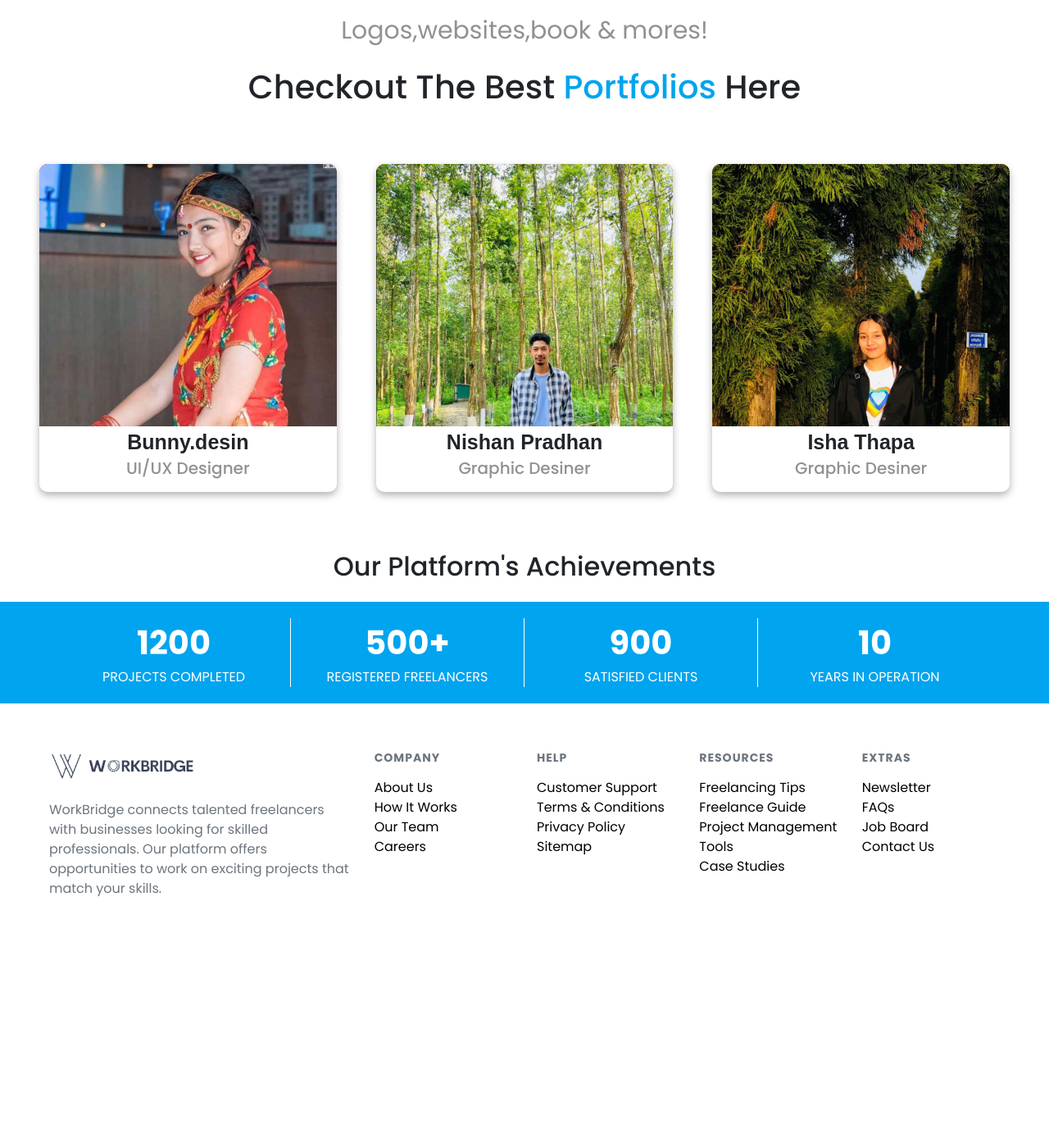
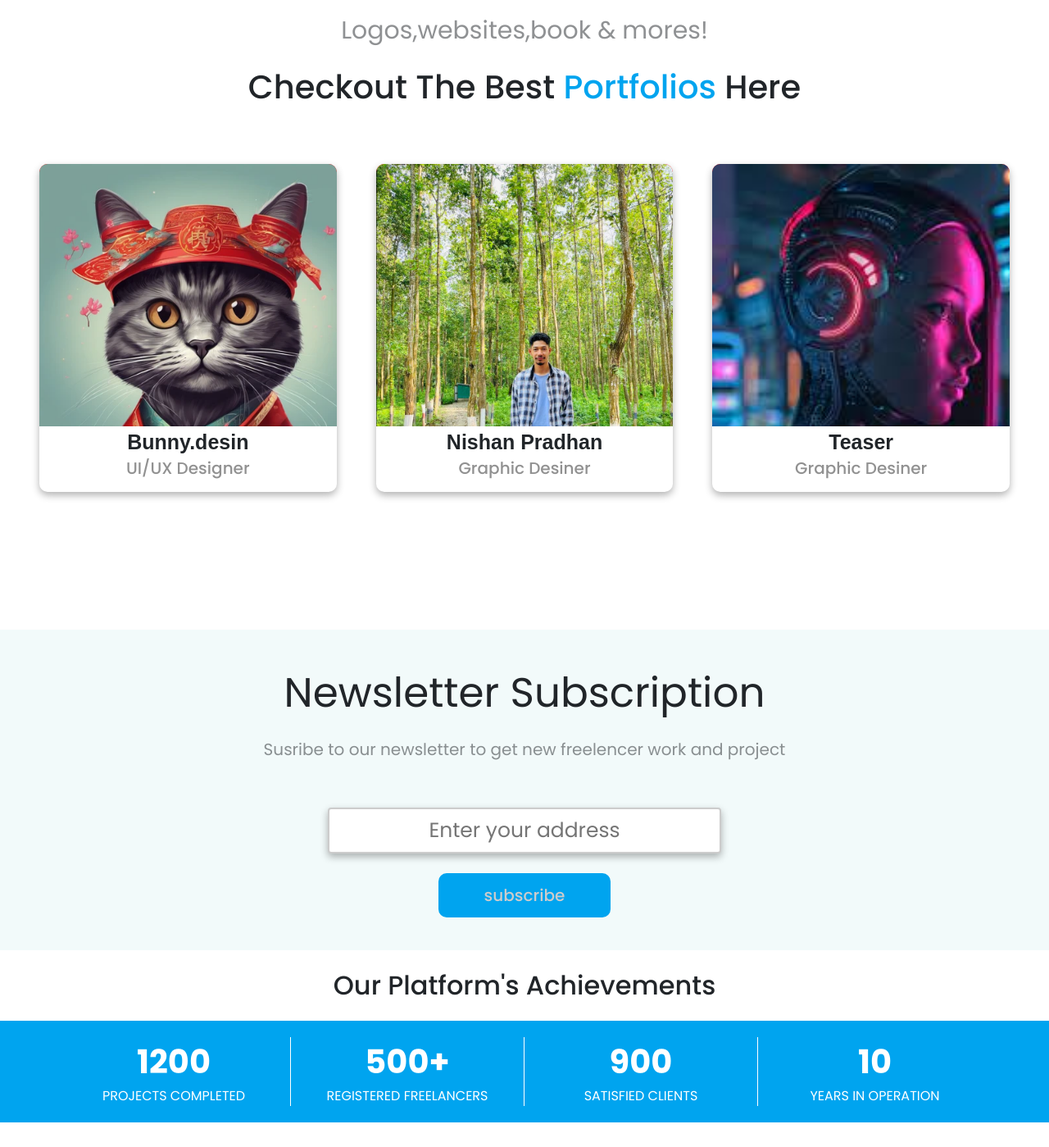
Before and after one commit to Nishan-Pradhan06/workBridge, a Laravel app: page / in a window 1280 px wide. Shown: the part 1354-2753 px from the top of the page at 82% size. Before the commit the page ends 2448 px from the top, so only its background shows below. Run offline with Laravel 12, Linux system fonts and the light colour scheme; some libraries are stand-ins or nearby versions.

Commit message:
changes some images

```diff
--- a/resources/views/welcome.blade.php
+++ b/resources/views/welcome.blade.php
@@ -119,6 +119,46 @@
             color: rgb(37,37,37);
 
         }
+        .subscription-container{
+            background-color: rgb(242,250,250);
+            text-align: center;
+            align-items: center;
+            justify-content: center;
+            line-height: 1.5;
+            margin-top:15vh;
+            padding: 5vh;
+        }
+        #s-top{
+            font-size: 50px;
+
+        }
+        #s-down{
+            font-size: 20px;
+            opacity: 0.5;
+        }
+        #email{
+            border: 2px solid #ccc;
+            border-radius: 4px;
+            font-size: 25px;
+            box-shadow: 0 4px 10px rgba(0, 0, 0, 0.3);
+            height: 7vh;
+            padding: 10px;
+            width: 60vh;
+            text-align: center;
+            margin-top: 5vh;
+            font-weight: 400;
+        }
+        #subscribe{
+            background-color: #00A4EF;
+            border: none;
+            padding: 1.5vh  7vh;
+            color: #ccc;
+            font-size: 20px;
+            margin-top: 3vh;
+            border-radius: 10px;
+            font-weight: 500;
+
+        }
 
         /* .details{
             display: flex;
@@ -169,8 +209,6 @@
         <div class="ways-text">
             <h1>Find The Best <br><span style="color:blue;">Freelancers</span> Here</h1>
             <p>Lorem ipsum dolor sit, amet consectetur adipisicing elit. Corporis veniam perferendis animi voluptatum dolorum hic, porro et vitae. Quam corrupti sint incidunt accusamus asperiores quisquam officiis est sapiente quod odit?</p>
-
-
         </div>
 
     </div>
@@ -186,7 +224,7 @@
         <div class="portfolios">
             <div class="portfolio">
                 <div class="image-box">
-                    <img src="bunny.jpg" alt="">
+                    <img src="bunny.webp" alt="">
                 </div>
                 <div class="text">
                     <p id="name">Bunny.desin</p>
@@ -208,10 +246,10 @@
 
             <div class="portfolio">
                 <div class="image-box">
-                    <img src="isha.jpg" alt="">
+                    <img src="teaser.jpg" alt="">
                 </div>
                 <div class="text">
-                    <p id="name">Isha Thapa</p>
+                    <p id="name">Teaser</p>
                     <p id="job">Graphic Desiner</p>
                 </div>
             </div>
@@ -219,7 +257,13 @@
         </div>
     </div>
 
-    <!--  -->
+    <!--Subscription section -->
+    <div class="subscription-container">
+        <p id="s-top">Newsletter Subscription</p>
+        <p id="s-down">Susribe to our newsletter to get new freelencer work and project</p>
+        <input id="email" type="email" placeholder="Enter your address"></br>
+        <button id="subscribe">subscribe</button>
+    </div>
 
 
     <!-- statatics started here -->
```
Also changed, not shown: public/bunny.jpg (deleted), public/bunny.webp (added), public/teaser.jpg (added).
